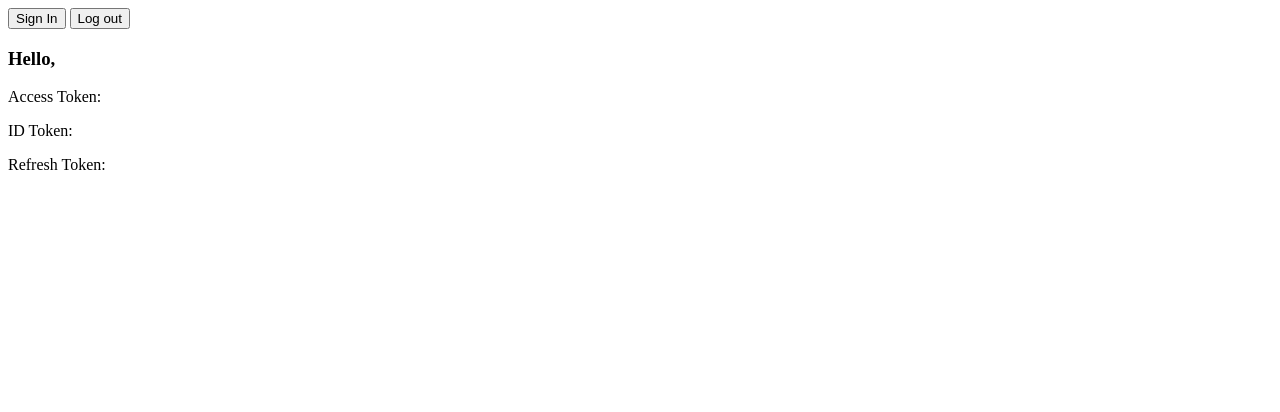
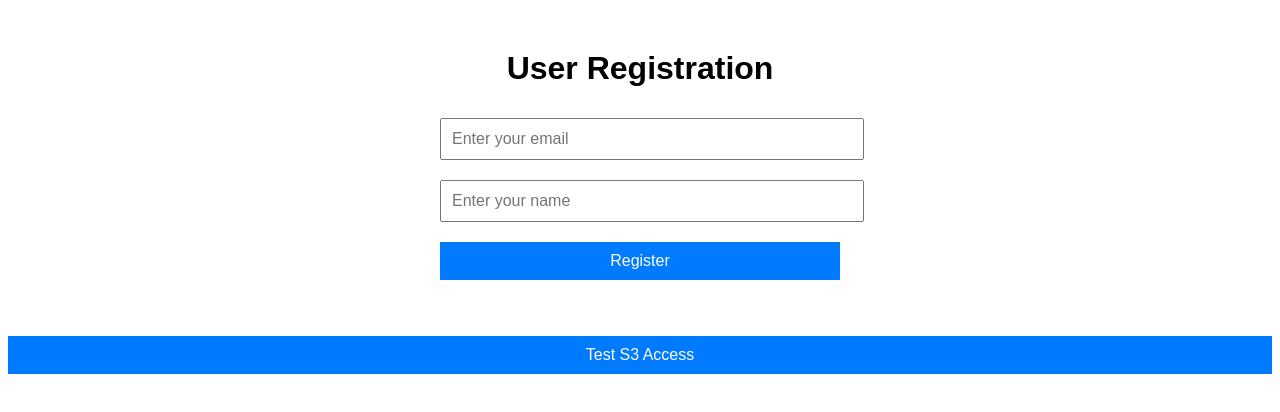
Before and after one commit to blackboxradiology/mrkr_web_app, a plain HTML site: page index.html in a window 1280 px wide. Drawn offline with Linux system fonts and the light colour scheme.

Commit message:
Update index.html

```diff
--- a/index.html
+++ b/index.html
@@ -1,15 +1,46 @@
-<div>
-    <!-- Sign-In Button -->
-    <button id="signIn">Sign In</button>
-
-    <!-- Sign-Out Button -->
-    <button id="signOut">Log out</button>
-</div>
-
-<div>
-    <!-- Display User Information -->
-    <h3>Hello, <span id="email"></span></h3>
-    <p>Access Token: <pre id="access-token"></pre></p>
-    <p>ID Token: <pre id="id-token"></pre></p>
-    <p>Refresh Token: <pre id="refresh-token"></pre></p>
-</div>
+<!DOCTYPE html>
+<html lang="en">
+<head>
+  <meta charset="UTF-8">
+  <meta name="viewport" content="width=device-width, initial-scale=1.0">
+  <title>User Registration</title>
+  <style>
+    body {
+      font-family: Arial, sans-serif;
+      text-align: center;
+      margin-top: 50px;
+    }
+    form {
+      max-width: 400px;
+      margin: auto;
+    }
+    input, button {
+      width: 100%;
+      margin: 10px 0;
+      padding: 10px;
+      font-size: 16px;
+    }
+    button {
+      background-color: #007bff;
+      color: white;
+      border: none;
+      cursor: pointer;
+    }
+    button:hover {
+      background-color: #0056b3;
+    }
+  </style>
+</head>
+<body>
+  <h1>User Registration</h1>
+  <form id="registerForm">
+    <input type="email" id="email" placeholder="Enter your email" required />
+    <input type="text" id="name" placeholder="Enter your name" required />
+    <button type="submit">Register</button>
+  </form>
+  <br><br>
+  <button id="testS3Access">Test S3 Access</button>
+  <p id="responseMessage" style="color: green;"></p>
+  <script src="app.js"></script>
+</body>
+</html>
```
